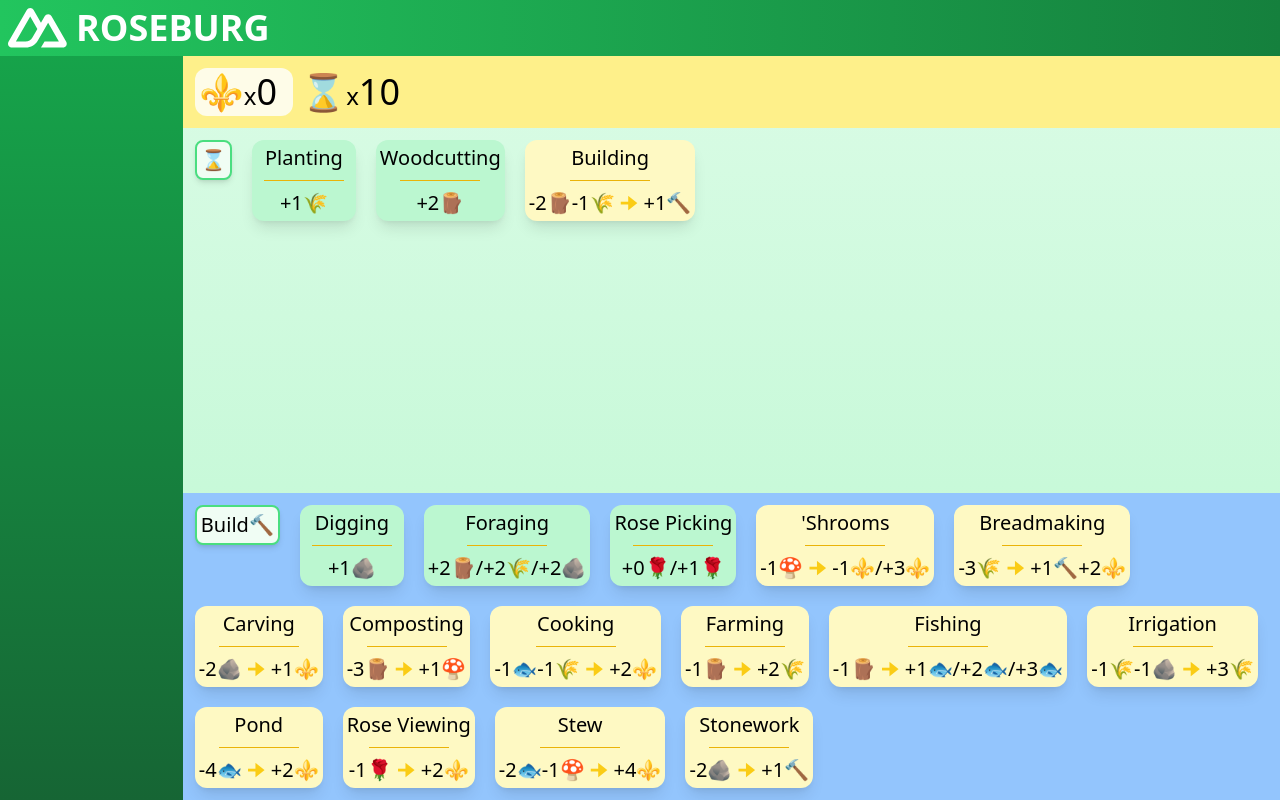
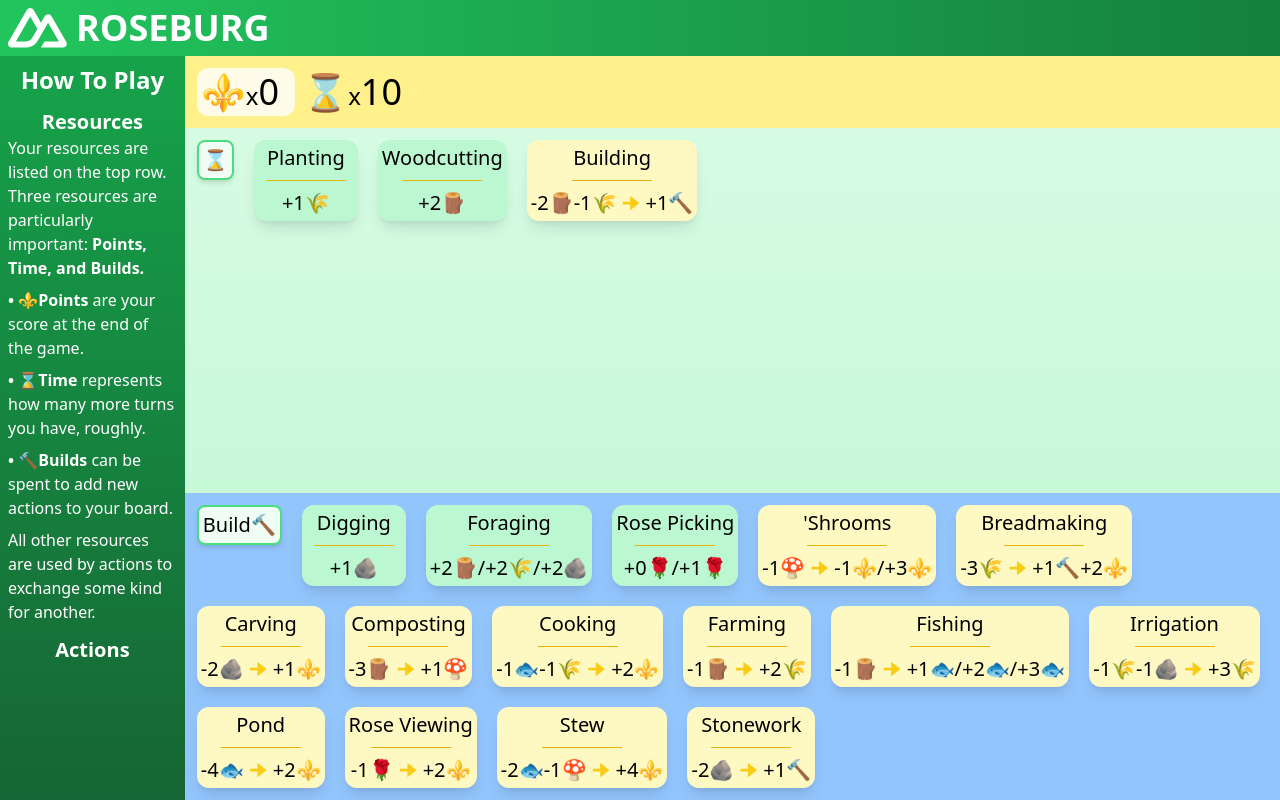
Before and after one commit to towerhufham/roseberg, a Nuxt app: page / in a window 1280 px wide. Built offline with nearby package versions, Linux system fonts and the light colour scheme.

Commit message:
Started SideBar how-to-play

```diff
--- a/components/SideBar.vue
+++ b/components/SideBar.vue
@@ -1,5 +1,37 @@
 <template>
-  <div class="bg-gradient-to-b from-green-600 to-green-800 h-full w-2/12">
-
+  <div class="bg-gradient-to-b from-green-600 to-green-800 h-full w-2/12 p-2 text-white overflow-y-scroll">
+    <h2 class="font-bold text-2xl text-center">How To Play</h2>
+    <h3>Resources</h3>
+    <p>
+      Your resources are listed on the top row. Three resources are particularly important:
+      <b>Points, Time, and Builds.</b>
+    </p>
+    <p>
+      <b>&bull; {{getEmoji("Points")}}Points</b> are your score at the end of the game.
+    </p>
+    <p>
+      <b>&bull; {{getEmoji("Time")}}Time</b> represents how many more turns you have, roughly.
+    </p>
+    <p>
+      <b>&bull; {{getEmoji("Builds")}}Builds</b> can be spent to add new actions to your board.
+    </p>
+    <p>
+      All other resources are used by actions to exchange some kind for another.
+    </p>
+    <h3>Actions</h3>
   </div>
 </template>
+
+<script setup lang="ts">
+  import { getEmoji } from '~/game';
+</script>
+
+<style scoped>
+  @reference "tailwindcss";
+  h3 {
+    @apply font-bold text-xl text-center mt-3;
+  }
+  p {
+    @apply mb-2;
+  }
+</style>
```
